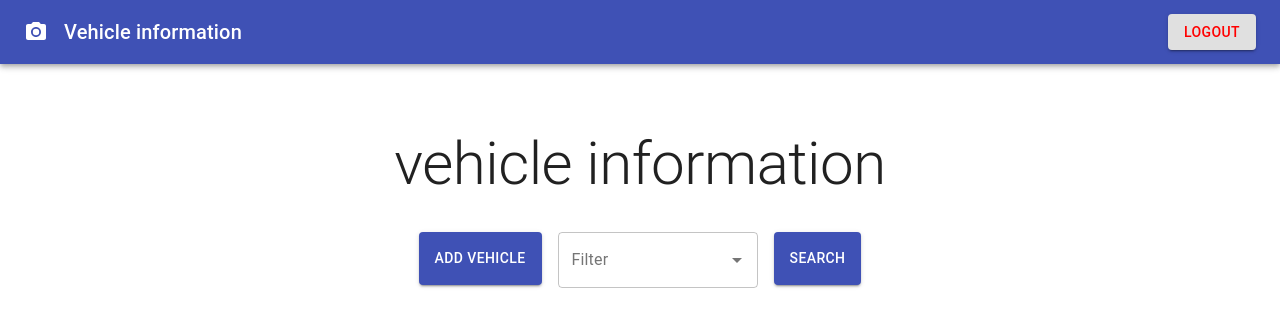
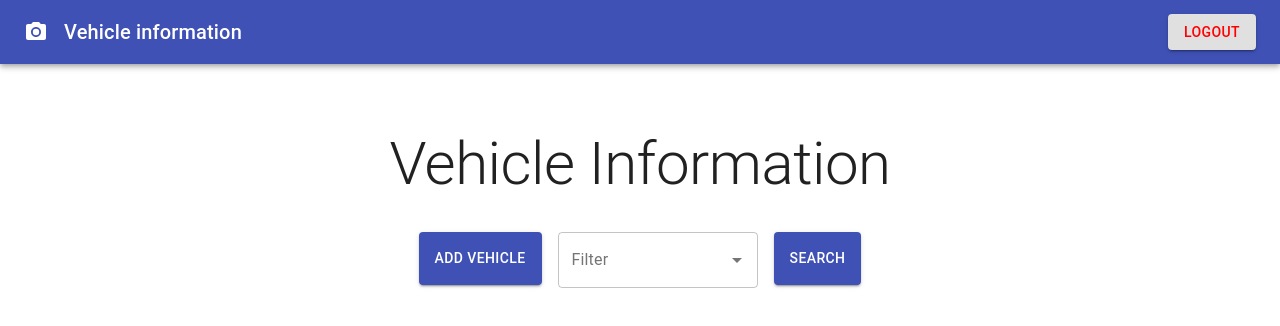
Before and after one commit to Jitendra1295/vehicle-Information, a React (Create React App) app in the folder client/: page /landingPage in a window 1280 px wide. Shown: the top 326 px of the page. Built offline with nearby package versions, Linux system fonts and the light colour scheme; no server answers.

Commit message:
label change

```diff
--- a/client/src/components/LandingPage.js
+++ b/client/src/components/LandingPage.js
@@ -116,7 +116,7 @@ export default function LandingPage() {
                 <div className={classes.heroContent}>
                     <Container maxWidth="sm">
                         <Typography component="h1" variant="h2" align="center" color="textPrimary" gutterBottom>
-                            vehicle information
+                            Vehicle Information
                         </Typography>
 
                         <div className={classes.heroButtons}>
--- a/client/src/components/viewPage.js
+++ b/client/src/components/viewPage.js
@@ -61,7 +61,7 @@ const ViewPage = () => {
             <CssBaseline />
             <div className={classes.paper}>
                 <Typography component="h1" variant="h5">
-                    Vehicle information
+                    Vehicle Information
                 </Typography>
 
                 <div style={{ display: "flex", flexDirection: "column", marginTop: "40px" }}>
```
